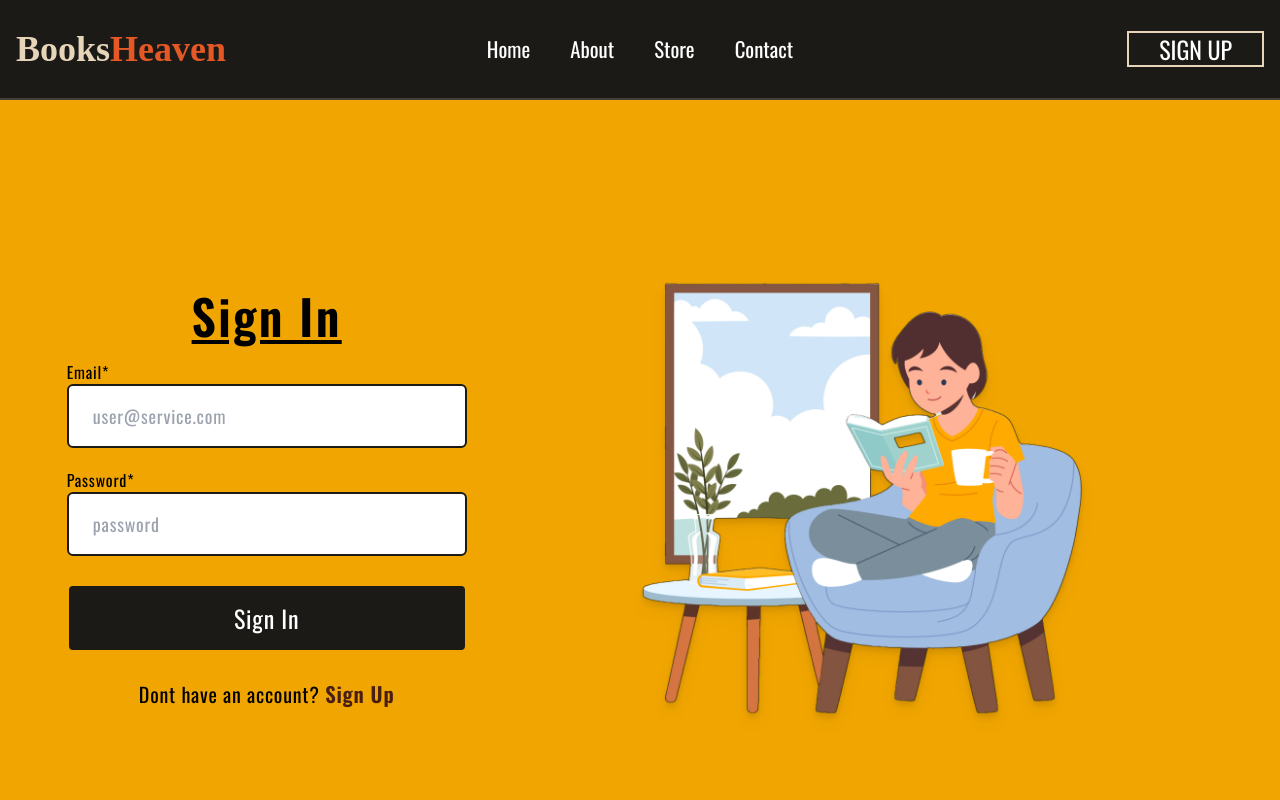
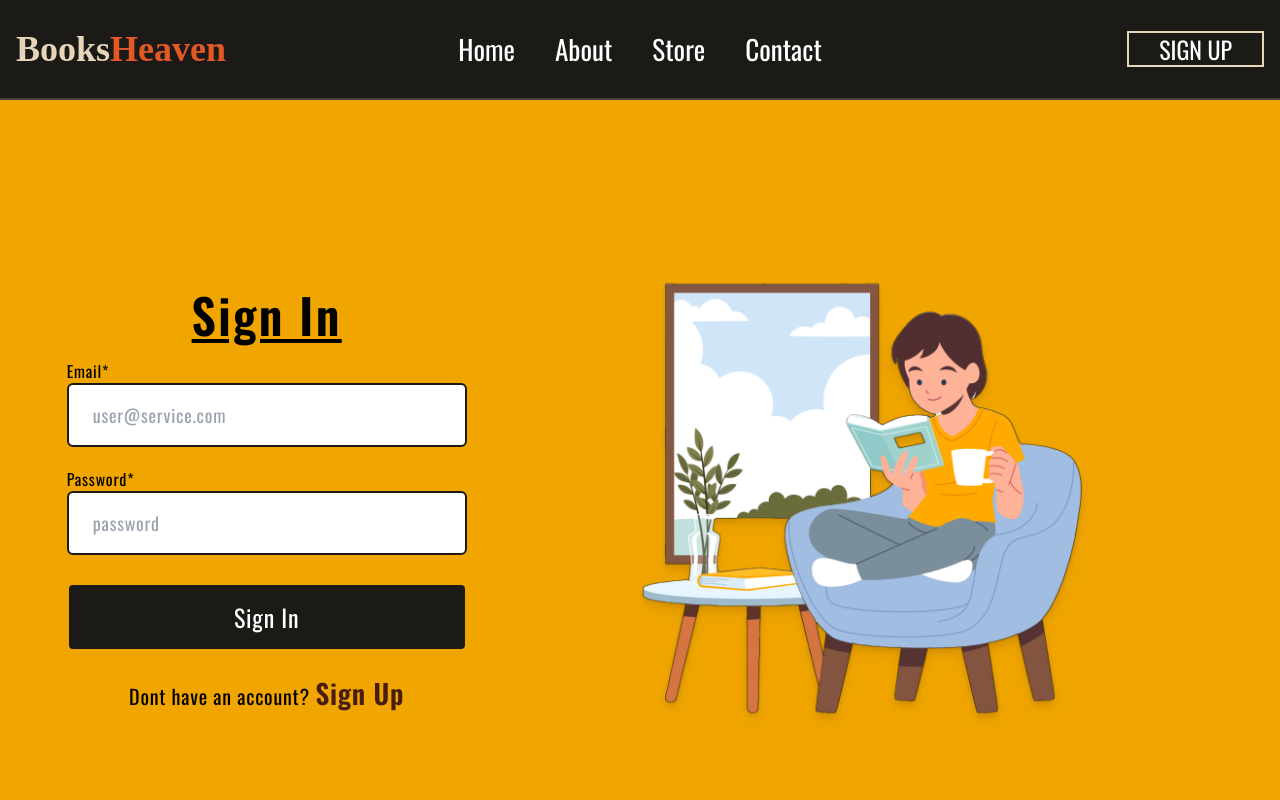
Before and after one commit to ACM-JUIT/Book-Store-with-JWT-Auth, a React (Vite) app in the folder client/: page /signin in a window 1280 px wide. Shown: the top 800 px of the page. Built offline with nearby package versions, Linux system fonts and the light colour scheme; a web font is replaced by a local one.

Commit message:
feat: Add Contact page to the application

```diff
--- a/client/src/App.jsx
+++ b/client/src/App.jsx
@@ -1,6 +1,6 @@
 import { BrowserRouter, Route, Routes } from "react-router-dom";
 import { Header, Footer } from "./components";
-import { Home, Signin, Signup, About, Store } from "./views";
+import { Home, Signin, Signup, About, Store, Contact } from "./views";
 
 function App() {
   return (
@@ -12,6 +12,7 @@ function App() {
         <Route path="/signup" element={<Signup />} />
         <Route path="/about" element={<About />} />
         <Route path="/store" element={<Store />} />
+        <Route path="/contact" element={<Contact />} />
       </Routes>
       <Footer />
     </BrowserRouter>
--- a/client/src/components/Footer/Footer.css
+++ /dev/null
@@ -1,20 +0,0 @@
-.navlink {
-  position: relative;
-  font-size: 1.3rem;
-}
-
-.navlink::after {
-  content: "";
-  position: absolute;
-  height: 3px;
-  left: 0;
-  right: 0;
-  bottom: 0;
-  width: 0;
-  background: #f0a500;
-  transition: width 0.4s;
-}
-
-.navlink:hover::after {
-  width: 100%;
-}
--- a/client/src/components/Footer/Footer.jsx
+++ b/client/src/components/Footer/Footer.jsx
@@ -1,6 +1,6 @@
 import React, { useState } from "react";
 import { Link } from "react-router-dom";
-import "./Footer.css";
+import "../Header/Header.css";
 
 function Footer() {
   const [formdata, setFormdata] = useState({ email: "" });
--- a/client/src/components/Header/Header.css
+++ b/client/src/components/Header/Header.css
@@ -1,7 +1,7 @@
 .navlink {
   position: relative;
   font-family: "Oswald", sans-serif;
-  font-size: 3rem;
+  font-size: 1.7rem;
 }
 
 .navlink::after {
@@ -11,7 +11,7 @@
   left: 0;
   right: 0;
   bottom: 0;
-  width: 0;
+  width: 0%;
   background: #f0a500;
   transition: width 0.4s;
 }
--- a/client/src/components/Header/Header.jsx
+++ b/client/src/components/Header/Header.jsx
@@ -1,8 +1,8 @@
 import React, { useState } from "react";
 import { Link, NavLink } from "react-router-dom";
 import { Menu, X } from "lucide-react";
+import { useSelector } from "react-redux";
 import "./Header.css";
-import { useSelector } from "react-redux";
 
 function Header() {
   const [openMenu, setOpenMenu] = useState(false);
--- a/client/src/views/index.js
+++ b/client/src/views/index.js
@@ -3,5 +3,6 @@ import Signin from "./signin/Signin";
 import Signup from "./signup/Signup";
 import About from "./about/About";
 import Store from "./store/Store";
+import Contact from "./contact/Contact";
 
-export { Home, Signin, Signup, About, Store };
+export { Home, Signin, Signup, About, Store, Contact };
--- a/client/src/views/signin/Signin.jsx
+++ b/client/src/views/signin/Signin.jsx
@@ -1,7 +1,7 @@
 import React, { useState } from "react";
 import readingBookGrahic from "../../assets/readingBookGraphic.png";
 import { Link, useNavigate } from "react-router-dom";
-import "../signup/signup.css";
+import "../signup/Signup.css";
 import {
   signInFailure,
   signInStart,
@@ -87,7 +87,10 @@ function Signin() {
           </div>
           <span className="text-xl">
             Dont have an account?&nbsp;
-            <Link to="/signup" className="text-[#481E14] navlink font-semibold">
+            <Link
+              to="/signup"
+              className="text-[#481E14] navlink font-semibold loginLink"
+            >
               Sign Up
             </Link>
           </span>
--- a/client/src/views/signup/Signup.jsx
+++ b/client/src/views/signup/Signup.jsx
@@ -1,7 +1,7 @@
 import React, { useState } from "react";
 import readingBookGrahic from "../../assets/readingBookGraphic.png";
 import { Link, useNavigate } from "react-router-dom";
-import "./signup.css";
+import "./Signup.css";
 import {
   signInFailure,
   signInStart,
@@ -113,7 +113,10 @@ function Signup() {
           </div>
           <span className="text-xl">
             Already have an account?&nbsp;
-            <Link to="/signin" className="text-[#481E14] navlink font-semibold">
+            <Link
+              to="/signin"
+              className="text-[#481E14] loginLink font-semibold"
+            >
               Sign In
             </Link>
           </span>
--- a/client/src/views/signup/signup.css
+++ b/client/src/views/signup/signup.css
@@ -1,20 +1,21 @@
-.navlink {
+.loginLink {
     position: relative;
-    font-size: 1.3rem;
+    font-family: "Oswald", sans-serif;
+    font-size: 1.7rem;
 }
 
-.navlink::after {
+.loginLink::after {
     content: "";
     position: absolute;
     height: 3px;
     left: 0;
     right: 0;
     bottom: 0;
-    width: 0;
+    width: 0%;
     background: #1B1A17;
     transition: width 0.4s;
 }
 
-.navlink:hover::after {
+.loginLink:hover::after {
     width: 100%;
 }
```
